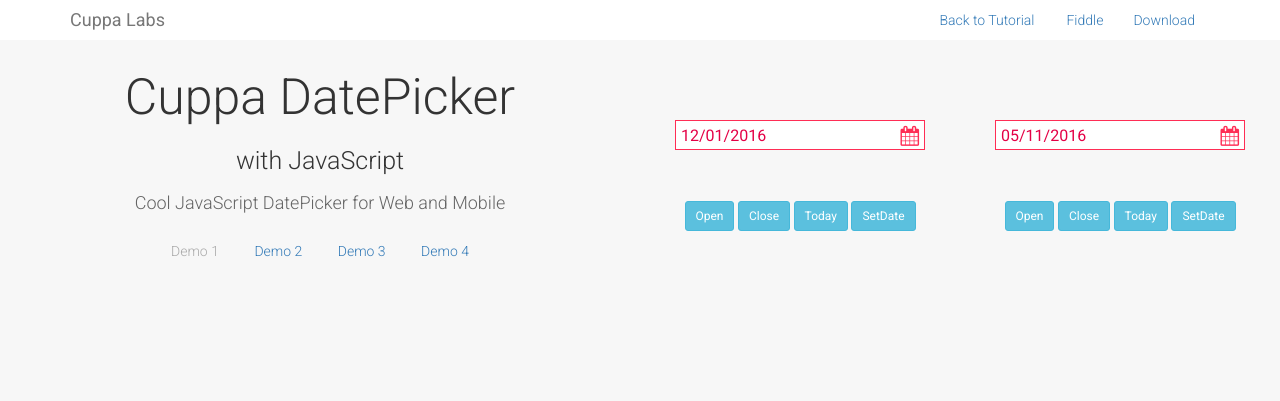
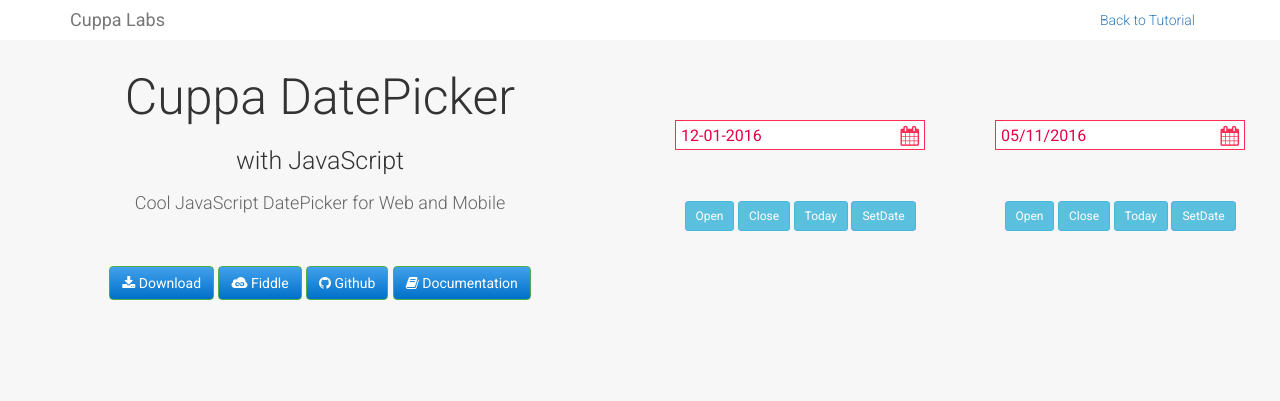
Before and after one commit to CuppaLabs/javascript-datepicker, a website: page index.html in a window 1280 px wide. Drawn offline with nearby package versions, Linux system fonts and the light colour scheme.

```diff
--- a/css/styles.css
+++ b/css/cuppa-datepicker-styles.css
@@ -4,7 +4,7 @@
 *{
 	box-sizing: border-box;
 }
-#cuppaDatePickerBanner, #cuppaDatePicker{
+#cuppaDatePickerContainer, #cuppaDatePicker{
 	width: 250px;
     text-align: center;
     margin: 0px auto;
@@ -192,7 +192,7 @@
 .winkel-calendar table{
 	width: 100%;
 	text-align: center;
-    font-size: 16px;
+    font-size: 18px;
     border-collapse: collapse;
 }
 .winkel-calendar table td{
--- a/css/main.css
+++ b/css/main.css
@@ -69,4 +69,12 @@
     .datepicker-container {
         padding: 80px 15px;
     }
+    .bt-group{
+          padding: 35px 0px;
+    }
 }
+.bt-group .btn{
+  background: -webkit-linear-gradient(#42a1ec, #0070c9);
+  background: -o-linear-gradient(#42a1ec, #0070c9);
+  background: linear-gradient(#42a1ec, #0070c9);
+}
--- a/index.html
+++ b/index.html
@@ -11,24 +11,24 @@
 <link rel="stylesheet" href="https://maxcdn.bootstrapcdn.com/bootstrap/3.3.7/css/bootstrap.min.css" />
 <link href="css/font-awesome.min.css" rel="stylesheet">
 <link rel="stylesheet" href="css/main.css">
-<link href="css/styles.css" rel="stylesheet">
+<link href="css/cuppa-datepicker-styles.css" rel="stylesheet">
 <script type="text/javascript" src="js/lib/moment.js"></script>
-<script type="text/javascript" src="js/winkel-calendar.js"></script>
+<script type="text/javascript" src="js/cuppa-calendar.js"></script>
 <script>
 var cal = null;
 window.onload = function () {
 	cal = new WinkelCalendar({
-		container: 'cuppaDatePickerBanner',
+		container: 'cuppaDatePickerContainer',
 		bigBanner: true,
 		defaultDate: '2016-1-12',
-		format : "dd/mm/yyyy",
+		format : "DD-MM-YYYY",
 		onSelect : onDateChange
 
 	});
 		cal2 = new WinkelCalendar({
 		container: 'cuppaDatePicker',
 		bigBanner: false,
-		format : "dd/mm/yyyy",
+		format : "DD/MM/YYYY",
 		onSelect : onDateChange
 
 	});
@@ -49,12 +49,10 @@
             <span class="icon-bar"></span>
             <span class="icon-bar"></span>
           </button>
-          <a class="navbar-brand" href="#">Cuppa Labs</a>
+          <a class="navbar-brand" href="http://www.cuppalabs.com">Cuppa Labs</a>
         </div>
         <div id="navbar" class="navbar-collapse collapse">
           <ul class="nav nav-pills pull-right">
-            <li><a href="#">Download</a></li>
-            <li><a href="#">Fiddle</a></li>
             <li><a href="#">Back to Tutorial</a></li>
           </ul>
         </div>
@@ -66,17 +64,17 @@
       <div class="jumbotron">
         <h1 class="component-title">Cuppa DatePicker<span><br>with JavaScript</span></h1>
         <p>Cool JavaScript DatePicker for Web and Mobile</p>
-           <ul class="nav nav-pills">
-            <li class="active"><a href="index.html">Demo 1</a></li>
-            <li><a href="index2.html">Demo 2</a></li>
-            <li><a href="index3.html">Demo 3</a></li>
-            <li><a href="index4.html">Demo 4</a></li>
-          </ul>
+          <p class="bt-group">
+            <a href="https://github.com/CuppaLabs/javascript-datepicker/archive/master.zip" type="button" class="btn btn-success"><i class="fa fa-download" aria-hidden="true"></i><span class="hidden-xs"> Download </span></a>
+            <a href="https://jsfiddle.net/solomon301/s3hL05s6/" target='_blank' type="button" class="btn btn-success"><i class="fa fa-jsfiddle" aria-hidden="true"></i><span class="hidden-xs">  Fiddle</span></a>
+            <a href="https://github.com/CuppaLabs/javascript-datepicker" target='_blank' type="button" class="btn btn-success"><i class="fa fa-github" aria-hidden="true"></i><span class="hidden-xs">  Github</span></a>
+            <a href="https://github.com/CuppaLabs/javascript-datepicker#documentation" target='_blank' type="button" class="btn btn-success"><i class="fa fa-book" aria-hidden="true"></i><span class="hidden-xs">  Documentation</span></a>
+          </p>
       </div>
 
     </div>
 	    <div class="container datepicker-container col-sm-6 col-md-6 col-lg-3">
-		<div id="cuppaDatePickerBanner"></div>
+		<div id="cuppaDatePickerContainer"></div>
 		<div class="methods">
 			<button class="btn btn-info btn-sm" onClick="cal.show()">Open</button>
 			<button class="btn btn-info btn-sm" onClick="cal.hide()">Close</button>
--- a/js/winkel-calendar.js
+++ b/js/cuppa-calendar.js
@@ -48,7 +48,7 @@
 		 this.defaults = {
 				defaultDate : new Date(),
 				bigBanner: true,
-				format : "dd/mm/yyyy",
+				format : "DD/MM/YYYY",
 				onSelect : null
 			}
 		  if (!this.options) {
@@ -118,8 +118,8 @@
 	}
 	WinkelCalendar.prototype.setDateVal = function(){
 		    this.selectedDate = new Date(this.date);
-			this.el.dateContainer.textContainer.textContent = moment(this.selectedDate).format('DD/MM/YYYY');
-			this.el.inputContainer.value = moment(this.selectedDate).format('DD/MM/YYYY');
+			this.el.dateContainer.textContainer.textContent = moment(this.selectedDate).format(this.options.format);
+			this.el.inputContainer.value = moment(this.selectedDate).format(this.options.format);
 	}
 	WinkelCalendar.prototype.setDate = function(val){
 		    this.date = new Date(val);
```
Also changed, not shown: images/cuppa-calendar-iphone.png (added), images/cuppa-datepicker-iphone.png (added), js/winkel-calendar.min.js (deleted).
